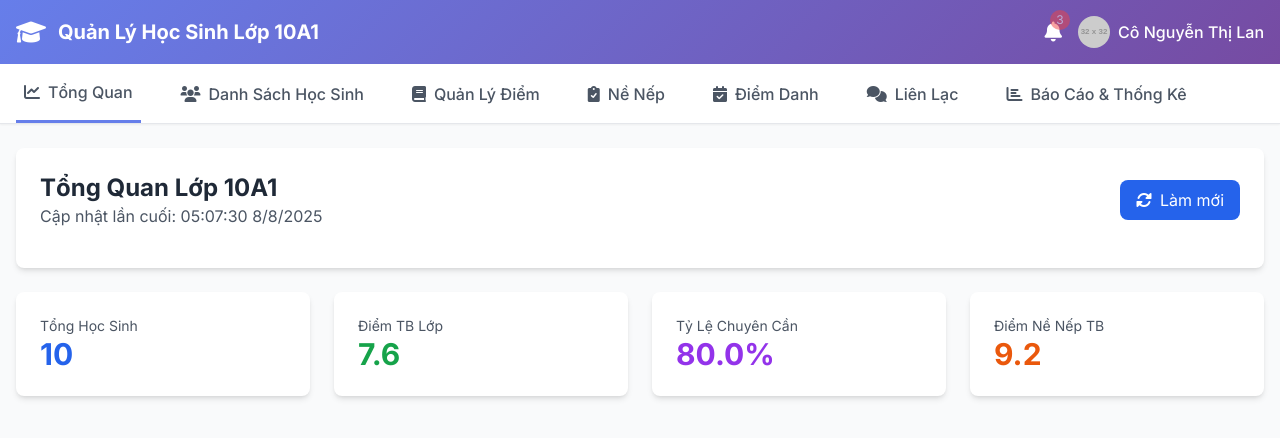
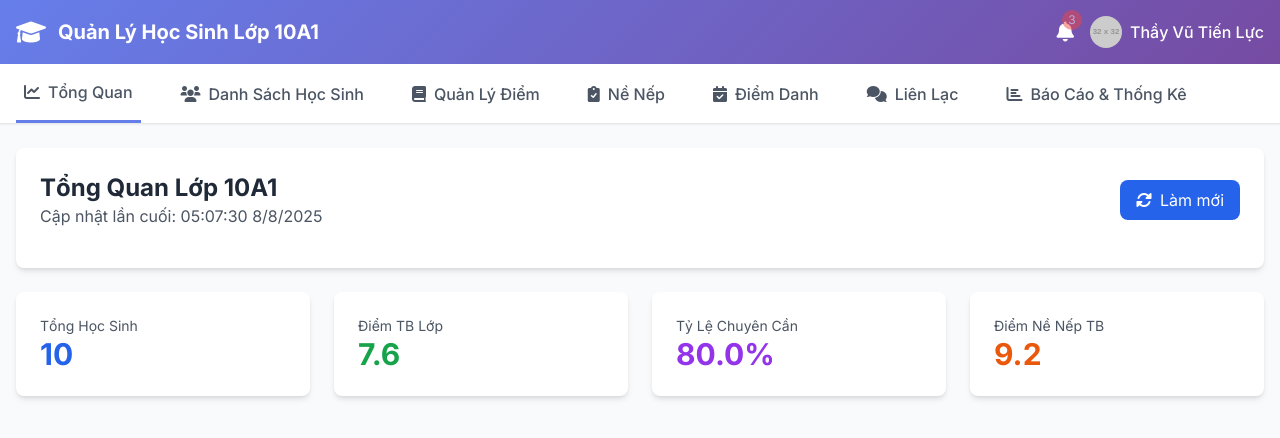
Before and after one commit to Vutienluc178/QLHS1, a plain HTML site: page index.html in a window 1280 px wide. Drawn offline with nearby package versions, Linux system fonts and the light colour scheme; placeholder pictures from the web are drawn by us.

Commit message:
index.html

```diff
--- a/index.html
+++ b/index.html
@@ -51,7 +51,7 @@
                     </div>
                     <div class="flex items-center space-x-2">
                         <img src="https://placehold.co/32x32/f0f0f0/333?text=GV" alt="Avatar" class="w-8 h-8 rounded-full">
-                        <span class="font-medium">Cô Nguyễn Thị Lan</span>
+                        <span class="font-medium">Thầy Vũ Tiến Lực</span>
                     </div>
                 </div>
             </div>
```
